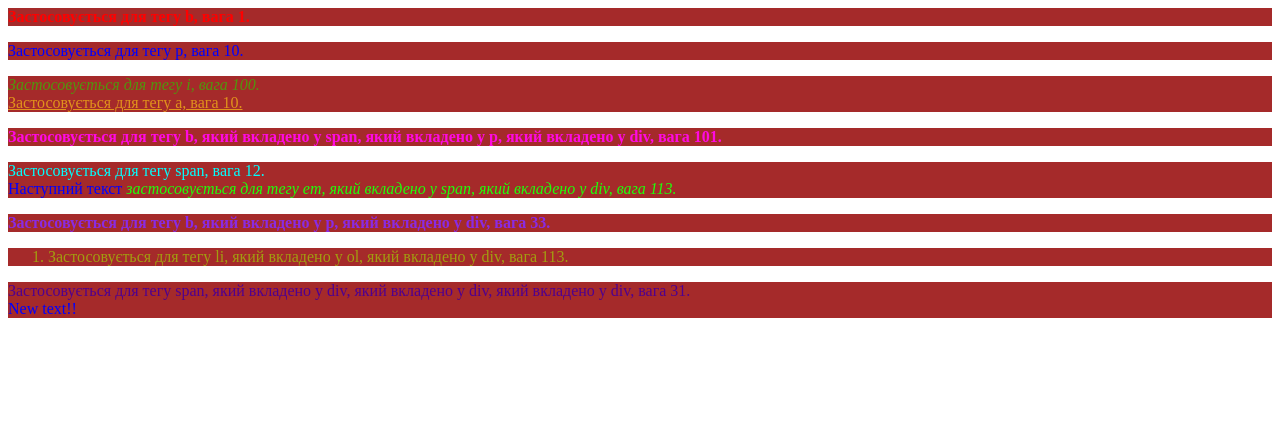
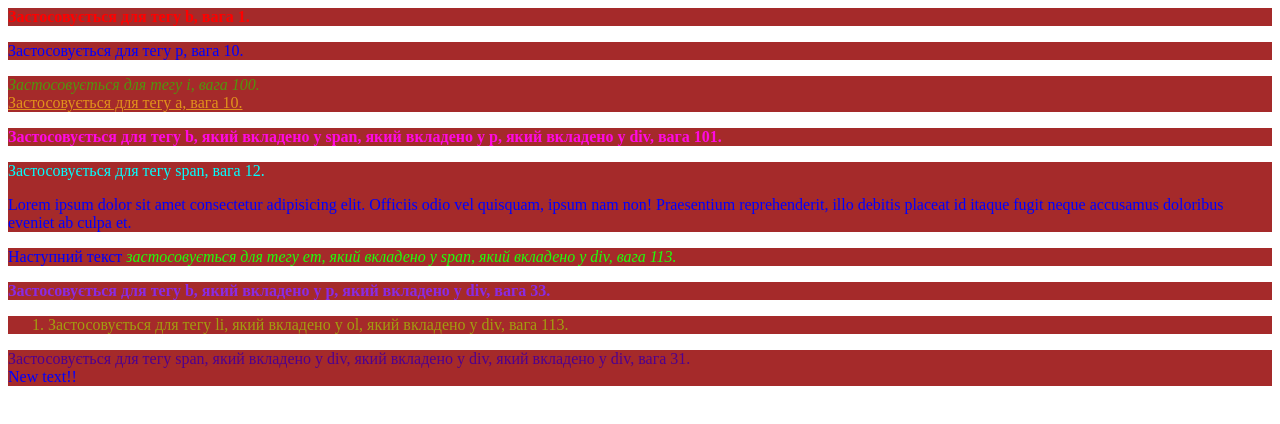
Before and after one commit to vktty/homework5, a plain HTML site: page index.html in a window 1280 px wide. Drawn offline with Linux system fonts and the light colour scheme.

Commit message:
added lorem ipsum

```diff
--- a/index.html
+++ b/index.html
@@ -33,6 +33,7 @@
 
     <div class="light">
         <span>Застосовується для тегу span, вага 12.</span>
+        <p>Lorem ipsum dolor sit amet consectetur adipisicing elit. Officiis odio vel quisquam, ipsum nam non! Praesentium reprehenderit, illo debitis placeat id itaque fugit neque accusamus doloribus eveniet ab culpa et.</p>
     </div>
 
     <div class="list">
```
